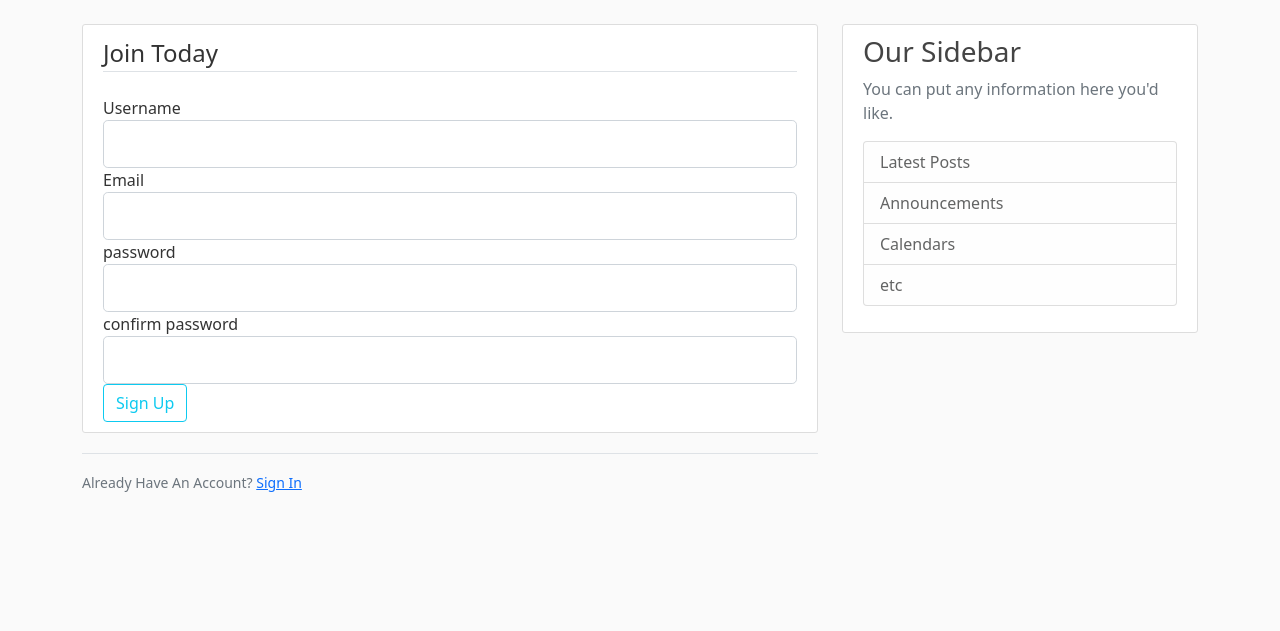
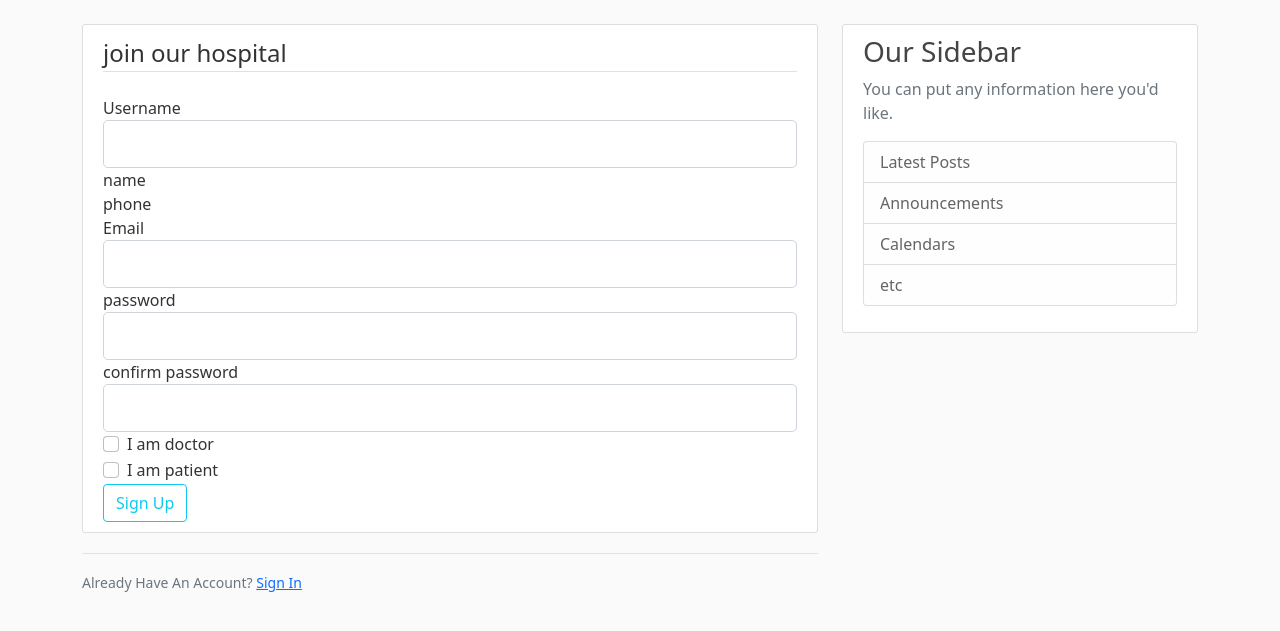
Before and after one commit to badra022/Infodialysis, a Flask app: page /register in a window 1280 px wide. Shown: the part 56-687 px from the top of the page. Run offline with Flask 2, Linux system fonts and the light colour scheme; parts of the project's set-up code (start-up, migrations or seed data) failed here and were passed over.

Commit message:
done register, login forms front

```diff
--- a/his/forms.py
+++ b/his/forms.py
@@ -1,8 +1,7 @@
 from flask_wtf import FlaskForm
 from wtforms import StringField, PasswordField, SubmitField, BooleanField
 from wtforms.validators import DataRequired, Length, Email, EqualTo, ValidationError
-import mysql.connector
-from his.routes import mydb
+from his import conn
 
 class RegistrationForm(FlaskForm):
     username = StringField('Username', validators =[DataRequired(), Length(min=2, max=20)])
@@ -12,28 +11,34 @@
     password = PasswordField('password', validators =[DataRequired()])
     confirm_password = PasswordField('confirm password',
                     validators =[DataRequired(), EqualTo('password')])
+    doctor = BooleanField('I am doctor')
+    patient = BooleanField('I am patient')
     submit = SubmitField('Sign Up')
 
     def validate_username(self, username):
 
         # get a similar field in mydb
-        cur = mydb.cursor()
-        cur.execute("SELECT username FROM Accounts WHERE username = %s", (username, ))
-        result = cur.fetchall()
-        cur.close()
-
-        if result:
+        cur = conn.cursor()
+        cur.execute('''SELECT username FROM Accounts WHERE username = ?''', (memoryview(username).encode(), ))
+        try:
+            data = cur.fetchone()[0]
+        except:
+            pass
+        if data:
             raise ValidationError('That username is taken. Please choose a different one.')
 
     def validate_email(self, email):
 
         # get a similar field in mydb
-        cur = mydb.cursor()
-        cur.execute("SELECT email FROM Accounts WHERE email = %s", (email, ))
-        result = cur.fetchall()
+        cur = conn.cursor()
+        cur.execute('''SELECT email FROM Accounts WHERE email = ?''', (memoryview(email).encode(), ))
+        try:
+            data = cur.fetchone()[0]
+        except:
+            pass
         cur.close()
 
-        if result:
+        if data:
             raise ValidationError('That email is taken. Please choose a different one.')
 
 class LoginForm(FlaskForm):
--- a/his/routes.py
+++ b/his/routes.py
@@ -1,26 +1,26 @@
-from flask import Flask, render_template, url_for, flash, redirect
+from flask import render_template, url_for, flash, redirect
 from his import app
 from his.forms import RegistrationForm, LoginForm
 from his.authors import authors
-import mysql.connector
+from his import conn
 
-mydb = mysql.connector.connect(
-        host = "localhost",
-        user = "root",
-        passwd = "mysql",
-        database = "HISDB")
-
-# cur = mydb.cursor()
-
-
+# **************************************************************************
+#                             ROOT
+# **************************************************************************
 @app.route('/')
 def hello_world():
     return render_template("home.html")
 
+# **************************************************************************
+#                             ROOT
+# **************************************************************************
 @app.route('/about')
 def about_function():
     return render_template("about.html", authors=authors, title="About")
 
+# **************************************************************************
+#                             ROOT
+# **************************************************************************
 @app.route("/register", methods=['GET', 'POST'])
 def register():
     form = RegistrationForm()
@@ -29,7 +29,9 @@
         return redirect(url_for('home'))
     return render_template('register.html', title='Register', form=form)
 
-
+# **************************************************************************
+#                             ROOT
+# **************************************************************************
 @app.route("/login", methods=['GET', 'POST'])
 def login():
     form = LoginForm()
--- a/his/templates/register.html
+++ b/his/templates/register.html
@@ -4,7 +4,7 @@
         <form method="POST" action="">
             {{ form.hidden_tag() }}
             <fieldset class="form-group">
-                <legend class="border-bottom mb-4">Join Today</legend>
+                <legend class="border-bottom mb-4">join our hospital</legend>
                 <div class="form-group">
                     {{ form.username.label(class="form-control-label") }}
 
@@ -18,6 +18,12 @@
                     {% else %}
                         {{ form.username(class="form-control form-control-lg") }}
                     {% endif %}
+                </div>
+                <div class="form-group">
+                    {{ form.name.label(class="form-control-label") }}
+                </div>
+                <div class="form-group">
+                    {{ form.phone.label(class="form-control-label") }}
                 </div>
                 <div class="form-group">
                     {{ form.email.label(class="form-control-label") }}
@@ -58,6 +64,14 @@
                         {{ form.confirm_password(class="form-control form-control-lg") }}
                     {% endif %}
                 </div>
+                <div class="form-check">
+                    {{ form.doctor(class="form-check-input") }}
+                    {{ form.doctor.label(class="form-check-label") }}
+                </div>
+                <div class="form-check">
+                    {{ form.patient(class="form-check-input") }}
+                    {{ form.patient.label(class="form-check-label") }}
+                </div>
             </fieldset>
             <div class="form-group">
                 {{ form.submit(class="btn btn-outline-info") }}
```
Also changed, not shown: his/__init__.py (+6 -22 lines).
